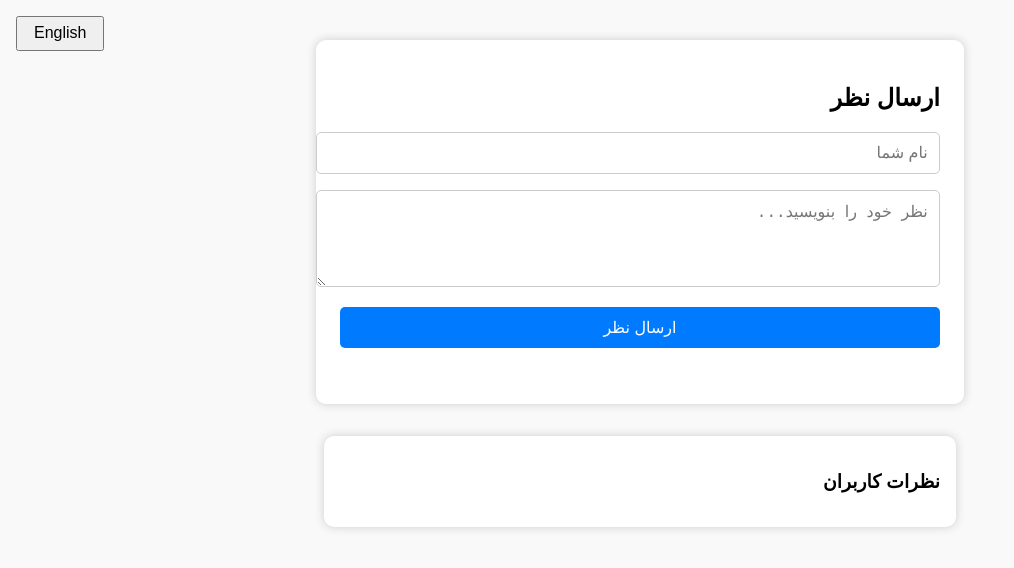
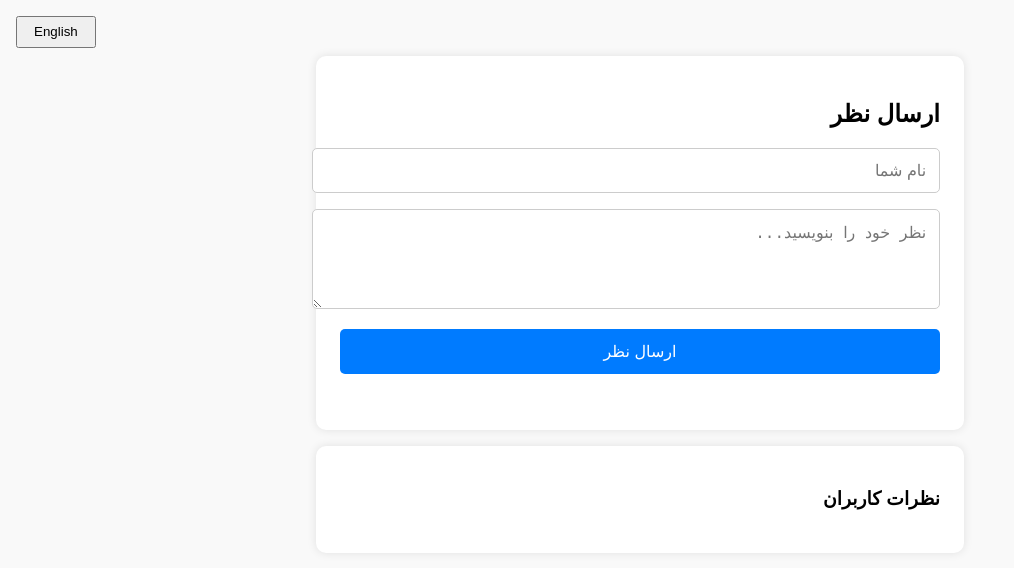
Before and after one commit to mohamadreza359/my-cycling-site, a plain HTML site: page index.html in a window 1280 px wide. Shown: the whole page, without its empty margins (0-1014 px from the left). Drawn offline with Linux system fonts and the light colour scheme.

Commit message:
Update index.html

```diff
--- a/index.html
+++ b/index.html
@@ -7,74 +7,56 @@
   <style>
     body {
       font-family: sans-serif;
+      background-color: #f9f9f9;
       padding: 2rem;
-      background-color: #f9f9f9;
-      transition: direction 0.3s;
+      direction: rtl;
     }
-
-    form {
+    form, #commentsContainer {
       max-width: 600px;
-      margin: auto;
-      background: white;
+      margin: 1rem auto;
+      background: #fff;
       padding: 1.5rem;
       border-radius: 10px;
-      box-shadow: 0 0 10px #ccc;
-      direction: inherit;
+      box-shadow: 0 0 10px rgba(0,0,0,0.1);
     }
-
     input, textarea {
       width: 100%;
-      padding: 0.7rem;
+      padding: 0.8rem;
       margin-bottom: 1rem;
       border: 1px solid #ccc;
       border-radius: 5px;
       font-size: 1rem;
     }
-
     input[type="submit"] {
       background-color: #007bff;
       color: white;
       border: none;
       cursor: pointer;
     }
-
     input[type="submit"]:hover {
       background-color: #0056b3;
     }
-
     #status {
       margin-top: 1rem;
+      color: green;
     }
-
+    #commentsList li {
+      list-style: none;
+      border-bottom: 1px solid #eee;
+      padding: 0.5rem 0;
+    }
     .lang-toggle {
       position: fixed;
       top: 1rem;
       left: 1rem;
     }
-
     .lang-toggle button {
       padding: 0.4rem 1rem;
-      font-size: 1rem;
       cursor: pointer;
-    }
-
-    #commentsContainer {
-      max-width: 600px;
-      margin: 2rem auto;
-      background: #fff;
-      padding: 1rem;
-      border-radius: 10px;
-      box-shadow: 0 0 10px #ccc;
-    }
-
-    #commentsList li {
-      list-style: none;
-      border-bottom: 1px solid #ddd;
-      padding: 0.5rem 0;
     }
   </style>
 </head>
-<body dir="rtl">
+<body>
 
   <div class="lang-toggle">
     <button onclick="switchLang()">English</button>
```
